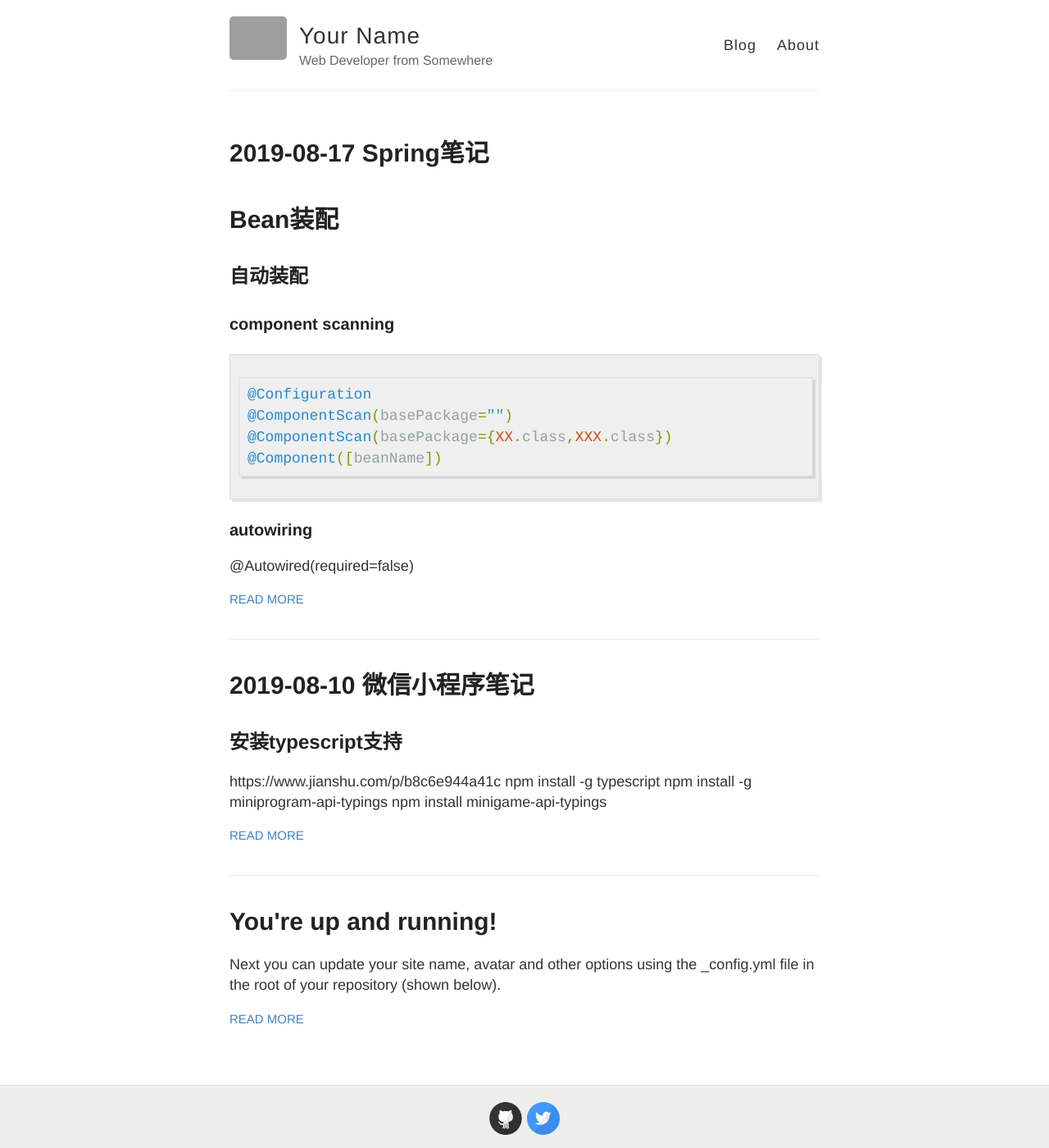
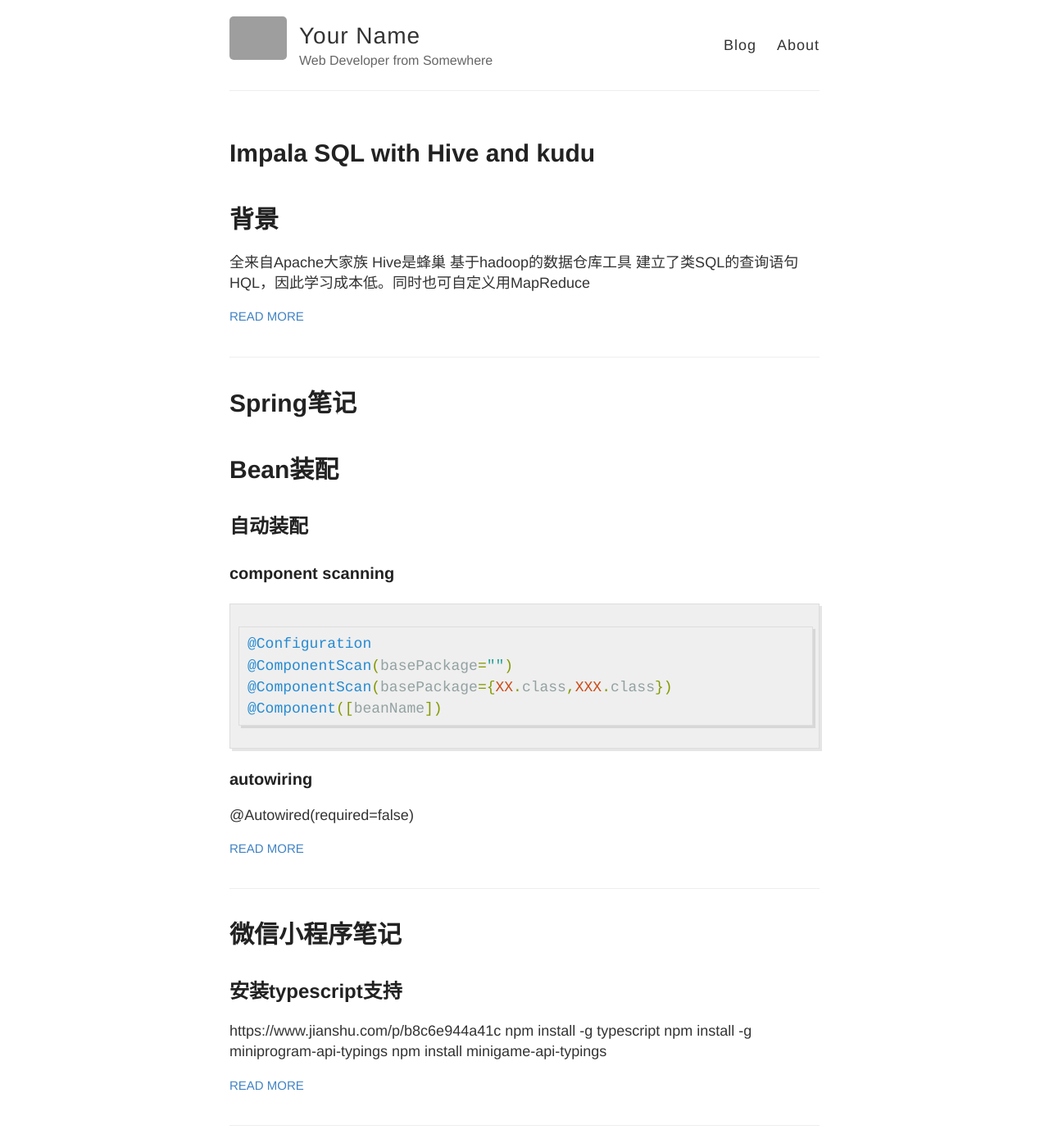
Before and after one commit to VendaCino/VendaCino.github.io, a Jekyll site: the page built from index.html, in a window 1280 px wide and 1400 px high. Shown: the whole window at 82% size. Built offline with Jekyll 4.4.1, drawn with Linux system fonts in a browser that asks for light colours; some of the changed lines change nothing that is shown; grey boxes are pictures that could not be loaded.

Commit message:
添加impala的笔记

````diff
--- a/_posts/2019-08-10-微信小程序笔记.md
+++ b/_posts/2019-08-10-微信小程序笔记.md
@@ -1,8 +1,8 @@
 ---
+layout: post
 date: 2019-08-10 20:33
 status: public
-layout: post
-title: 2019-08-10 微信小程序笔记
+title: 微信小程序笔记
 ---
 
 ## 安装typescript支持
--- a/_posts/2019-08-17-Spring笔记.md
+++ b/_posts/2019-08-17-Spring笔记.md
@@ -1,8 +1,8 @@
 ---
+layout: post
 date: 2019-08-17 11:11
 status: public
-layout: post
-title: 2019-08-17 Spring笔记
+title: Spring笔记
 ---
 
 # Bean装配
--- /dev/null
+++ b/_posts/2019-08-25-Impala SQL with Hive and kudu.md
@@ -0,0 +1,73 @@
+---
+layout: post
+date: 2019-08-25 16:48
+status: public
+title: Impala SQL with Hive and kudu
+---
+
+# 背景
+全来自Apache大家族
+Hive是蜂巢 基于hadoop的数据仓库工具
+建立了类SQL的查询语句HQL，因此学习成本低。同时也可自定义用MapReduce
+
+Kudu是条纹羚 是Hadoop一个新的解决方案，目标是时间序列数据与快速插入与更新新数据，根据历史数据刷新预测模型。支持Impala
+
+Impala是黑斑羚 适用于Hadoop的现代开源SQL引擎
+
+所以仅从使用上考虑的话，学习Impala就行了。
+
+# Impala OverView
+impala支持大多数和HiveQL相同的语句和子句，包括但不限于JOIN，AGGREGATE， DISTINCT，UNION ALL，ORDER BY，LIMIT和（不相关）子查询中FROM的条款。Impala也支持INSERT INTO和INSERT OVERWRITE。
+
+impala支持的数据类型具有相同的名字和含义等同Hive数据类型： STRING，TINYINT，SMALLINT，INT， BIGINT，FLOAT，DOUBLE，BOOLEAN， STRING，TIMESTAMP。
+
+参考：
+https://impala.apache.org/docs/build/html/topics/impala_langref.html
+Impala和Hive之间的SQL差异：https://impala.apache.org/docs/build/html/topics/impala_langref_unsupported.html#langref_hiveql_delta
+内置函数：https://impala.apache.org/docs/build/html/topics/impala_functions.html#builtins
+
+# Impala SQL
+
+## DDL
+CREATE， DROP或ALTER 与SQL标准一致
+
+注意SYNC_DDL是否开启就行，SYNC_DDL表示同步所有主机，开启的话所有DDL和DML中的INSERT会有延迟等待所有主机结点都已更新。
+
+COMPUTE STATS语句收集有关表中数据的卷和分布以及所有关联列和分区的信息。
+
+创建用户定义函数（UDF），它可以使用期间实现定制逻辑SELECT或INSERT 操作。
+使用以下命令创建持久性Java UDF CREATE FUNCTION：
+```sql
+CREATE FUNCTION [IF NOT EXISTS] [db_name.]function_name
+  LOCATION 'hdfs_path_to_jar'
+  SYMBOL='class_name'
+```
+
+## DML
+DML指的是“数据操作语言”，它是修改表中存储的数据的SQL语句的子集。由于Impala专注于查询性能并利用HDFS存储的仅附加性质，因此目前Impala仅支持一小组DML语句：
+
++ DELETE语句（仅限Impala 2.8或更高版本）。仅适用于Kudu表。
++ INSERT声明。
++ LOAD DATA声明。不适用于HBase或Kudu表。
++ Refresh声明（仅限Impala 2.8或更高版本）。仅适用于Kudu表。
++ UPSERT声明（仅限Impala 2.8或更高版本）。仅适用于Kudu表。
+
+要模拟其他数据库系统中的语句UPDATE或DELETE语句的效果，通常使用INSERT或CREATE TABLE AS SELECT将数据从一个表复制到另一个表，在复制操作期间过滤掉或更改相应的行。
+
+### INSERT
+
++ INSERT INTO语法将数据追加到表。现有数据文件保持原样，插入的数据放入一个或多个新数据文件中。
++ INSERT OVERWRITE语法表中的替换数据。目前，覆盖的数据文件立即被删除; 他们没有通过HDFS垃圾机制。
+
++ 用UPSERT 或 INSERT IGNORE 处理Kudu表
+> 目前，INSERT OVERWRITE语法不能与Kudu表一起使用。
+> Kudu表需要每行唯一的主键。如果INSERT 语句尝试插入主键列的值与现有行相同的行，则会丢弃该行并继续插入操作。当由于重复的主键而丢弃行时，语句将以警告结束，而不是错误。（这是对Kudu早期版本的更改，其中默认情况下在这种情况下返回错误，并且INSERT IGNORE需要语法 才能使语句成功。该IGNORE子句不再是INSERT 语法的一部分。）
+> 对于您希望替换具有重复主键值的行而不是丢弃新数据的情况，您可以使用该UPSERT 语句而不是INSERT。UPSERT插入全新的行，对于与表中现有主键匹配的行，更新非主键列以反映“upserted”数据中的值 。
+> Impala 和 kudu不支持事务。Impala and Kudu do not support transactions
+
+### REFRESH
+该REFRESH语句从Metastore数据库重新加载表的元数据，并从HDFS NameNode执行文件和块元数据的增量重新加载。REFRESH用于避免Impala与外部元数据源（即Hive Metastore（HMS）和NameNodes）之间的不一致。
+
+Kudu考虑因素：
+> 默认情况下，Kudu表的大部分元数据都由底层存储层处理。Kudu表对Metastore数据库的依赖性较小，并且在Impala端需要较少的元数据缓存。例如，有关Kudu表中分区的信息由Kudu管理，Impala不会缓存Kudu表的任何块位置元数据。如果Kudu服务未与Hive Metastore集成，Impala将在Hive Metastore中管理Kudu表元数据。
+> Kudu表所需 的REFRESH和INVALIDATE METADATA语句比HDFS支持的表更少。在Kudu表中添加，删除或更新数据时，即使通过使用Kudu API的客户端程序直接对Kudu进行更改，也不需要任何语句。**仅在更改Kudu表模式（例如添加或删除列）后运行或运行 REFRESH table_name或INVALIDATE METADATA table_name**
````
